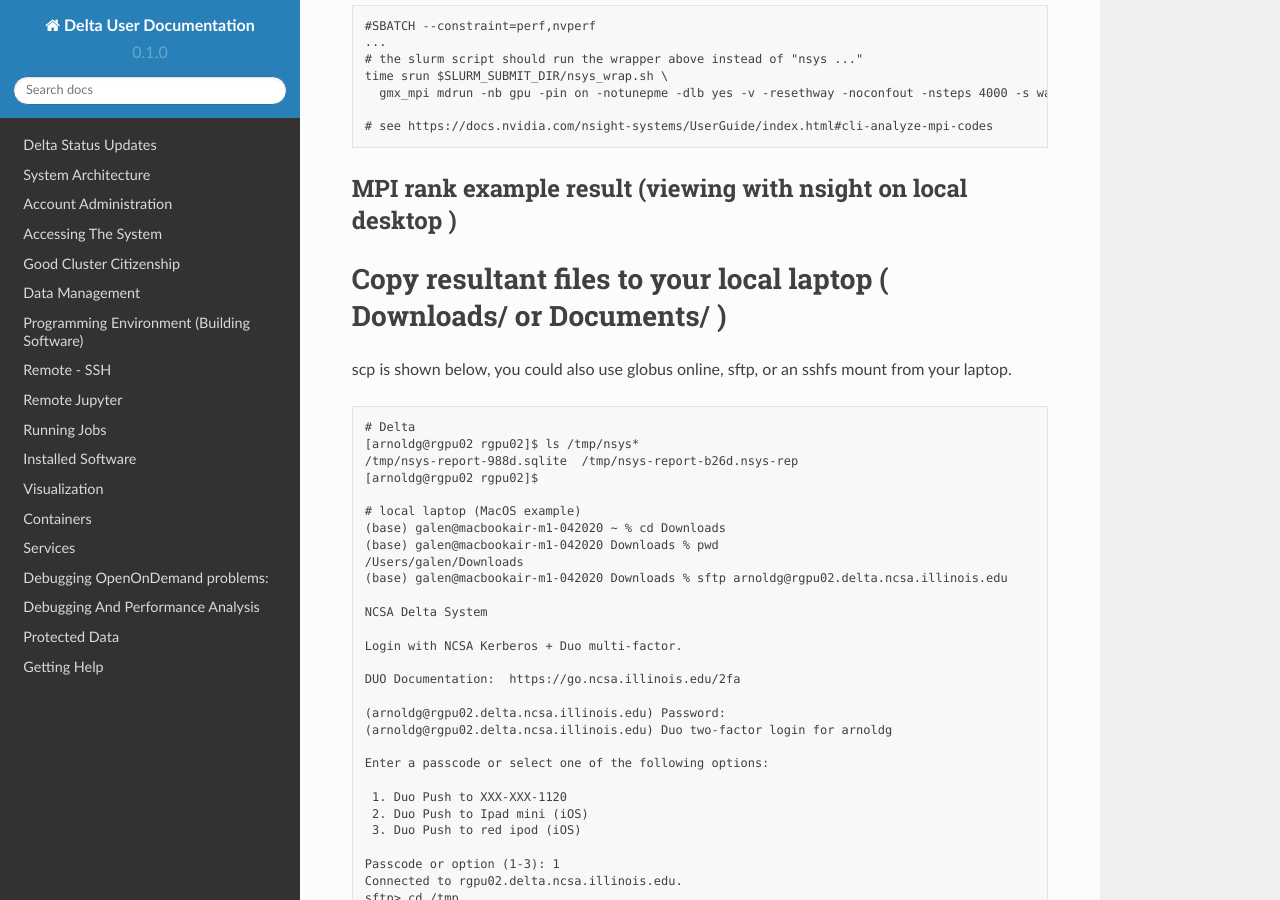
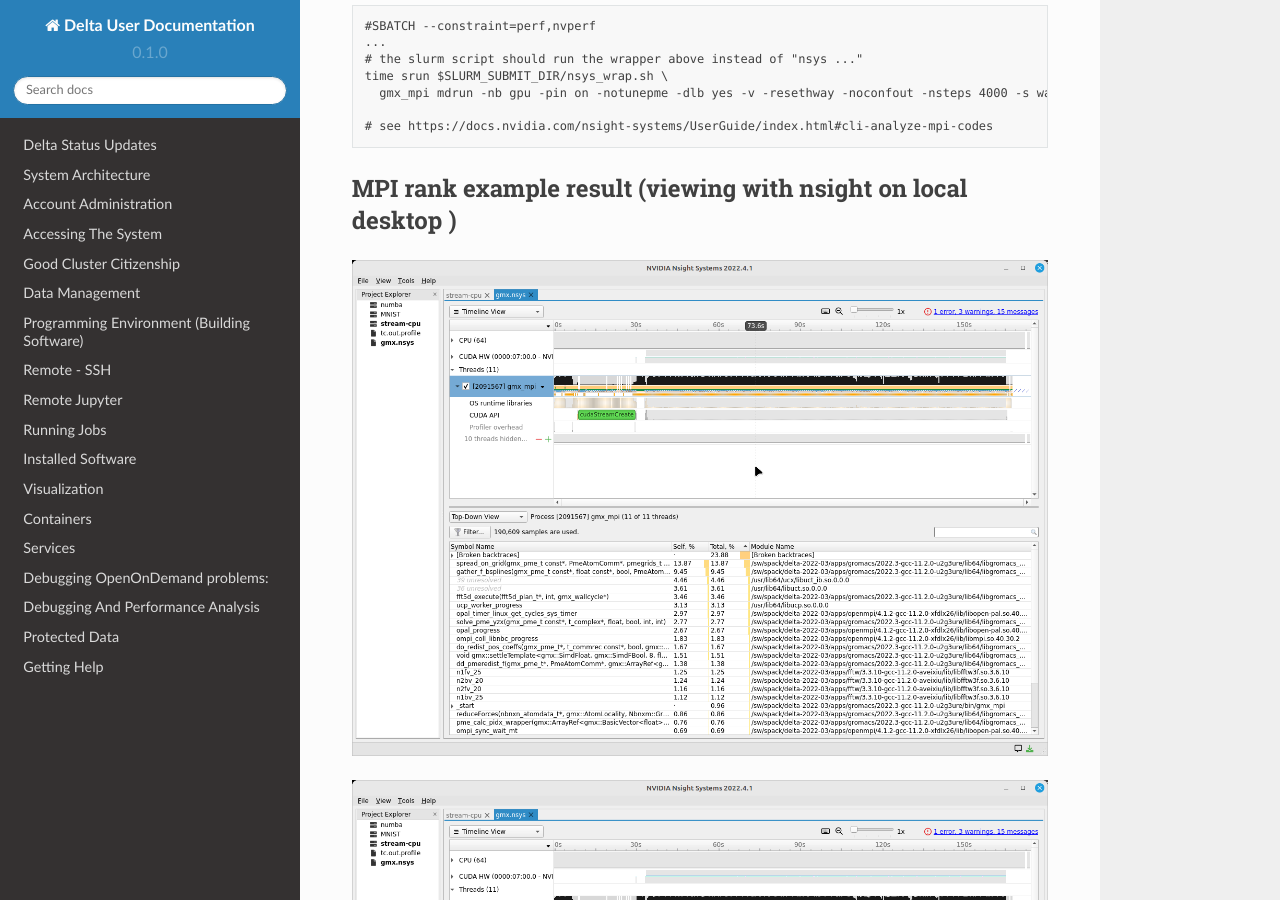
Before and after one commit to ncsa/Delta_doc, a Sphinx documentation site: the page built from docs/source/aux_pages/nvidia_nsight.rst, in a window 1280 px wide and 900 px high, scrolled down 1130 px. Built offline with Sphinx 7.4.7 and the Read the Docs theme 2.0.0, drawn with Linux system fonts in a browser that asks for light colours; pages that are not in the unit, such as notebooks, are missing from menus.

Commit message:
Added images to nvidia_nsight

```diff
--- a/docs/source/aux_pages/nvidia_nsight.rst
+++ b/docs/source/aux_pages/nvidia_nsight.rst
@@ -62,6 +62,14 @@ Run application on Delta
 MPI rank example result (viewing with nsight on local desktop )
 ---------------------------------------------------------------
 
+..  image:: images/nvidia_nsight/01_gms_nsys.png
+    :alt: MPI rank example
+    :width: 1000px
+
+..  image:: images/nvidia_nsight/02_gmx_nsys_gpusummary.png
+    :alt: summary
+    :width: 1000px
+
 Copy resultant files to your local laptop ( Downloads/ or Documents/ )
 ======================================================================
 
@@ -112,6 +120,14 @@ Open NVIDIA Nsight Systems
 Under the File menu, select "open" then navigate to your Downloads/
 folder and select the nsys\* file of interest (nays-report-b26d.nsys-rep
 in this example). Explore the data in the GUI application.
+
+..  image:: images/nvidia_nsight/03_nsight-systems-timeline.jpg
+    :alt: timeline
+    :width: 1000px
+
+..  image:: images/nvidia_nsight/04_nsight-systems-analysis.jpg
+    :alt: analysis
+    :width: 1000px
 
 See also: `NVTX source code annotations blog article at
 NVIDIA <https://developer.nvidia.com/blog/nvidia-tools-extension-api-nvtx-annotation-tool-for-profiling-code-in-python-and-c-c/>`__
@@ -247,6 +263,10 @@ Delta script and nsight-systems view of the resulting report
 (Transferred the report1.nsys-rep back to local system using Globus
 Online , sftp ... )
 
+..  image:: images/nvidia_nsight/05_nsight-systems-win.png
+    :alt: window
+    :width: 1000px
+
 Nsight-systems setup on local workstation to use with Delta
 -----------------------------------------------------------
 
@@ -286,15 +306,25 @@ need to define it so that nsight-systems will present you with the
 transferred to local via GO/sftp/rsync or viewable via the sshfs fuse
 mount like shown above:
 
+..  image:: images/nvidia_nsight/06_nsight-systems-project-target.png
+    :alt: project target
+    :width: 1000px
+
 Then open the profile report generated from an *srun nsys* ... at Delta.
 (navigate to Download or the live sshfs fuse mount )
+
+..  image:: images/nvidia_nsight/07-nsight-systems-file-open-sshfs.png
+    :alt: profile report
+    :width: 1000px
 
 Proceed to use nsight-systems. A stats view of the GPU Summary is shown.
 This is usually a good performance analysis starting point showing
 utilization of kernels vs times to transfer data between the host
 computer and the gpu accelerator.
 
-|
+..  image:: images/nvidia_nsight/08-nsight-systems-stats-system-view.png
+    :alt: GPU stats summary
+    :width: 1000px
 
 https://docs.nvidia.com/cuda/cuda-c-programming-guide
 
```
